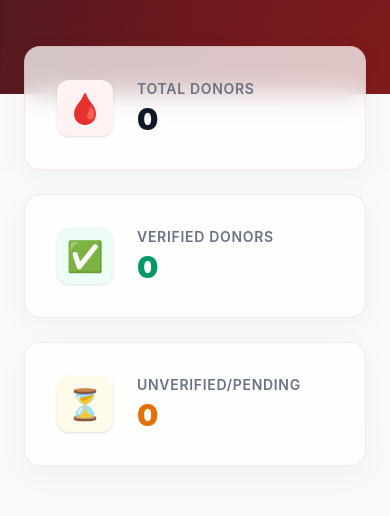
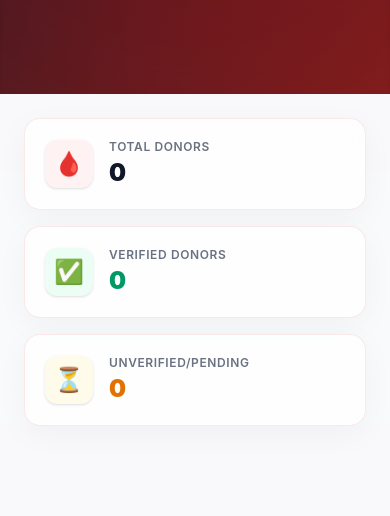
Before and after one commit to kiranjanga8440-k/BloodLink, a React (Vite) app in the folder client/: page / in a window 390 px wide. Shown: the part 592-1108 px from the top of the page. Built offline with nearby package versions, Linux system fonts and the light colour scheme; no server answers.

Commit message:
fix: make statistics row responsive on home page

```diff
--- a/client/src/pages/Home.jsx
+++ b/client/src/pages/Home.jsx
@@ -65,46 +65,46 @@ function Home() {
       </div>
 
       {/* Stats Section */}
-      <div className="max-w-6xl mx-auto px-6 -mt-12 relative z-20">
-        <div className="grid grid-cols-1 md:grid-cols-3 gap-6">
-          <div className="glass-panel p-8 rounded-2xl border border-red-100 flex items-center gap-6">
-            <div className="w-14 h-14 rounded-xl bg-red-50 flex items-center justify-center text-3xl shadow-sm text-red-600 font-bold">
+      <div className="max-w-6xl mx-auto px-6 mt-6 sm:-mt-12 relative z-20">
+        <div className="grid grid-cols-1 sm:grid-cols-3 gap-4 md:gap-6">
+          <div className="glass-panel p-5 md:p-8 rounded-2xl border border-red-100 flex items-center gap-4 md:gap-6 bg-white/95">
+            <div className="w-12 h-12 md:w-14 md:h-14 rounded-xl bg-red-50 flex items-center justify-center text-2xl md:text-3xl shadow-sm text-red-600 font-bold shrink-0">
               🩸
             </div>
             <div>
-              <p className="text-sm font-semibold text-gray-500 uppercase tracking-wider">Total Donors</p>
+              <p className="text-xs md:text-sm font-semibold text-gray-500 uppercase tracking-wider">Total Donors</p>
               {loading ? (
-                <div className="h-8 w-16 bg-gray-200 rounded animate-pulse mt-1" />
+                <div className="h-6 w-12 bg-gray-200 rounded animate-pulse mt-1" />
               ) : (
-                <h3 className="text-3xl font-black text-gray-900 mt-0.5">{stats.totalDonors}</h3>
+                <h3 className="text-2xl md:text-3xl font-black text-gray-900 mt-0.5">{stats.totalDonors}</h3>
               )}
             </div>
           </div>
 
-          <div className="glass-panel p-8 rounded-2xl border border-red-100 flex items-center gap-6">
-            <div className="w-14 h-14 rounded-xl bg-emerald-50 flex items-center justify-center text-3xl shadow-sm text-emerald-600 font-bold">
+          <div className="glass-panel p-5 md:p-8 rounded-2xl border border-red-100 flex items-center gap-4 md:gap-6 bg-white/95">
+            <div className="w-12 h-12 md:w-14 md:h-14 rounded-xl bg-emerald-50 flex items-center justify-center text-2xl md:text-3xl shadow-sm text-emerald-600 font-bold shrink-0">
               ✅
             </div>
             <div>
-              <p className="text-sm font-semibold text-gray-500 uppercase tracking-wider">Verified Donors</p>
+              <p className="text-xs md:text-sm font-semibold text-gray-500 uppercase tracking-wider">Verified Donors</p>
               {loading ? (
-                <div className="h-8 w-16 bg-gray-200 rounded animate-pulse mt-1" />
+                <div className="h-6 w-12 bg-gray-200 rounded animate-pulse mt-1" />
               ) : (
-                <h3 className="text-3xl font-black text-emerald-600 mt-0.5">{stats.verifiedDonors}</h3>
+                <h3 className="text-2xl md:text-3xl font-black text-emerald-600 mt-0.5">{stats.verifiedDonors}</h3>
               )}
             </div>
           </div>
 
-          <div className="glass-panel p-8 rounded-2xl border border-red-100 flex items-center gap-6">
-            <div className="w-14 h-14 rounded-xl bg-amber-50 flex items-center justify-center text-3xl shadow-sm text-amber-600 font-bold">
+          <div className="glass-panel p-5 md:p-8 rounded-2xl border border-red-100 flex items-center gap-4 md:gap-6 bg-white/95">
+            <div className="w-12 h-12 md:w-14 md:h-14 rounded-xl bg-amber-50 flex items-center justify-center text-2xl md:text-3xl shadow-sm text-amber-600 font-bold shrink-0">
               ⏳
             </div>
             <div>
-              <p className="text-sm font-semibold text-gray-500 uppercase tracking-wider">Unverified/Pending</p>
+              <p className="text-xs md:text-sm font-semibold text-gray-500 uppercase tracking-wider">Unverified/Pending</p>
               {loading ? (
-                <div className="h-8 w-16 bg-gray-200 rounded animate-pulse mt-1" />
+                <div className="h-6 w-12 bg-gray-200 rounded animate-pulse mt-1" />
               ) : (
-                <h3 className="text-3xl font-black text-amber-600 mt-0.5">{stats.unverifiedDonors}</h3>
+                <h3 className="text-2xl md:text-3xl font-black text-amber-600 mt-0.5">{stats.unverifiedDonors}</h3>
               )}
             </div>
           </div>
```
